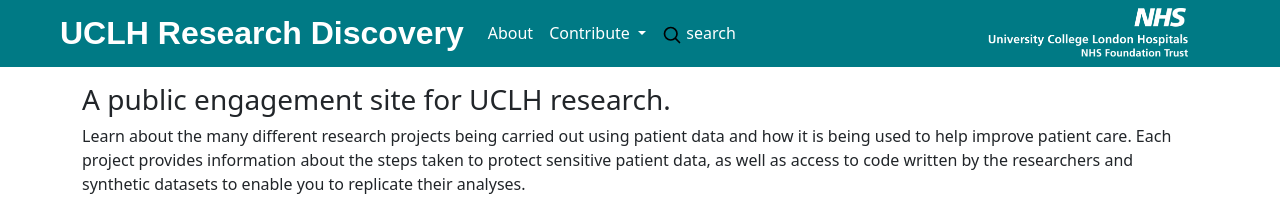
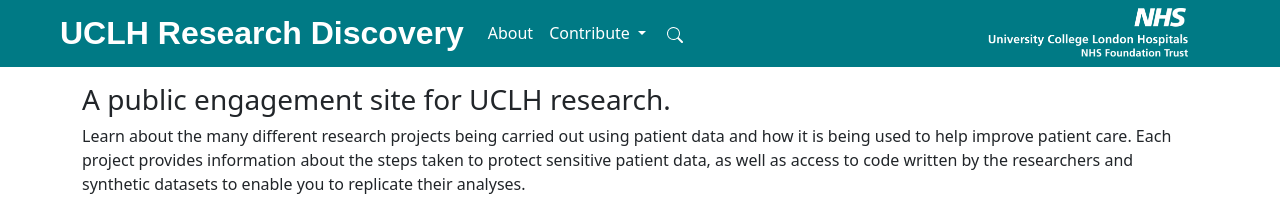
Before and after one commit to uclh-criu/test-uclh-research-discovery, a Jekyll site: the page built from index.markdown, in a window 1280 px wide. Shown: the top 210 px of the page. Built offline with Jekyll 4.4.1, drawn with Linux system fonts in a browser that asks for light colours.

Commit message:
expand-a-search

```diff
--- a/_includes/custom-head.html
+++ b/_includes/custom-head.html
@@ -1 +1,2 @@
 <link href="https://cdn.jsdelivr.net/npm/bootstrap@5.3.2/dist/css/bootstrap.min.css" rel="stylesheet" integrity="sha384-T3c6CoIi6uLrA9TneNEoa7RxnatzjcDSCmG1MXxSR1GAsXEV/Dwwykc2MPK8M2HN" crossorigin="anonymous">
+<script src="https://unpkg.com/hyperscript.org@0.9.12"></script>
--- a/_includes/navbar.html
+++ b/_includes/navbar.html
@@ -21,14 +21,18 @@
               <a class="dropdown-item" href="{{'contribute/project_submission' | relative_url}}">Submit a project</a>
             </ul>
           </li>
-          <li class="nav-item">
-            <a class="nav-link"><img width="20px" class="search-icon" src="assets/images/search-icon.svg"> search</a>
+          <li class="nav-item d-inline-flex">
+            <button type="button" class="btn" _="on click toggle .visible on #search-form then toggle .expanded on #search-box">
+              <svg xmlns="http://www.w3.org/2000/svg" width="16" height="16" fill="white" class="bi bi-search" viewBox="0 0 16 16">
+                <path d="M11.742 10.344a6.5 6.5 0 1 0-1.397 1.398h-.001c.03.04.062.078.098.115l3.85 3.85a1 1 0 0 0 1.415-1.414l-3.85-3.85a1.007 1.007 0 0 0-.115-.1zM12 6.5a5.5 5.5 0 1 1-11 0 5.5 5.5 0 0 1 11 0"></path>
+              </svg>
+            </button>
+            <form id="search-form" class="d-flex" action="{{site.baseurl}}/search.html" method="get">
+              <input class="form-control me-2" type="search" id="search-box" name="query" placeholder="Search" aria-label="Search">
+            </form>
           </li>
         </ul>
-        <!-- <form class="d-flex" action="{{site.baseurl}}/search.html" method="get">
-          <input class="form-control me-2" type="search" id="search-box" name="query" placeholder="Search" aria-label="Search">
-          <button class="btn btn-light" type="submit">Search</button>
-        </form> -->
+
       </div>
       <img width="200px" src="assets/images/UCLH NHS white logo.png">
     </div>
--- a/_sass/main.scss
+++ b/_sass/main.scss
@@ -9,6 +9,26 @@
 #data iframe {
 	margin: 1rem;
 	background-color: gray;
+}
+
+
+#search-form {
+	display:none;
+}
+
+#search-form.visible {
+	display:block;
+}
+
+#search-box {
+	opacity: 0%;
+	width:30px;
+	transition: all 2s ease;
+}
+
+#search-box.expanded {
+	opacity: 100%;
+	width:200px;
 }
 
 .navbar {
--- a/assets/js/search.js
+++ b/assets/js/search.js
@@ -41,6 +41,8 @@
 
     if (searchTerm) {
       document.getElementById('search-box').setAttribute("value", searchTerm);
+      document.getElementById('search-form').classList.add("visible");
+      document.getElementById('search-box').classList.add("expanded");
 
       // Initalize lunr with the fields it will be searching on. I've given title
       // a boost of 10 to indicate matches on this field are more important.
```
Also changed, not shown: assets/images/magnifying-glass-solid.svg (added).
